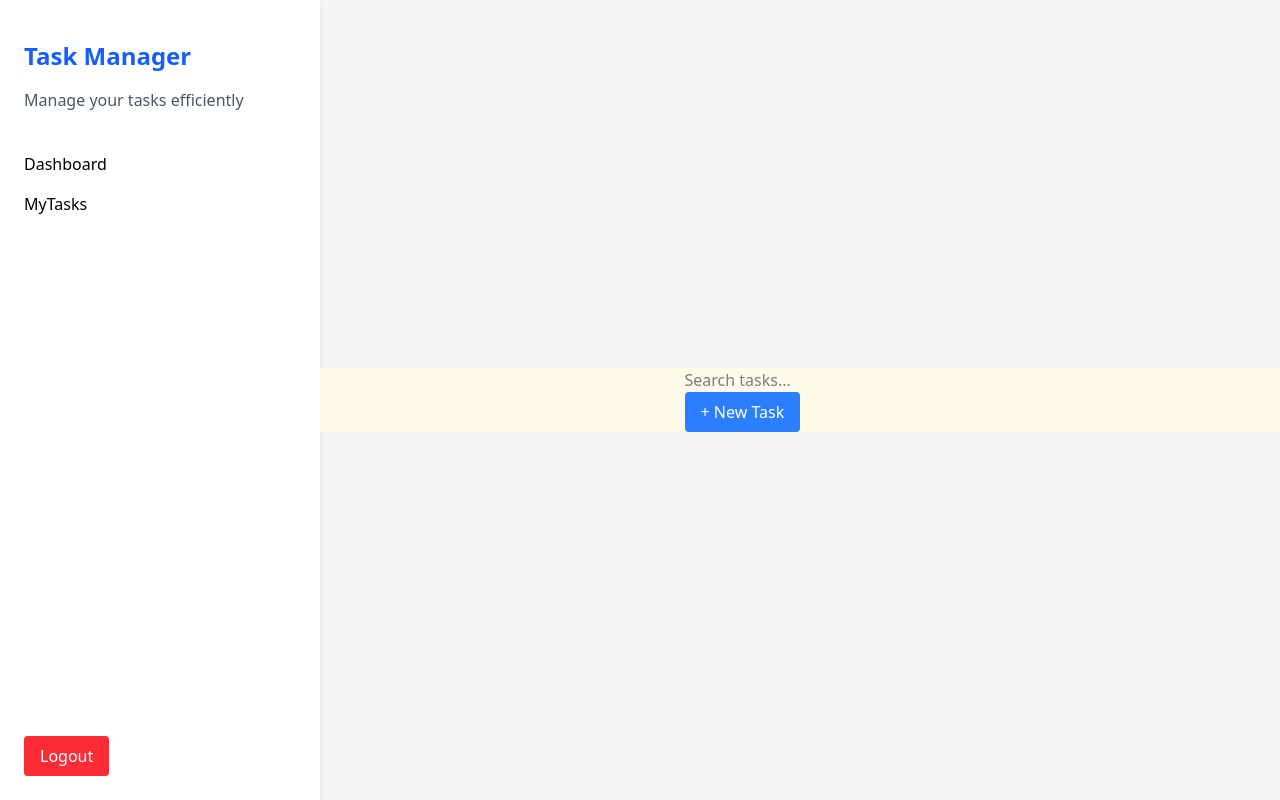
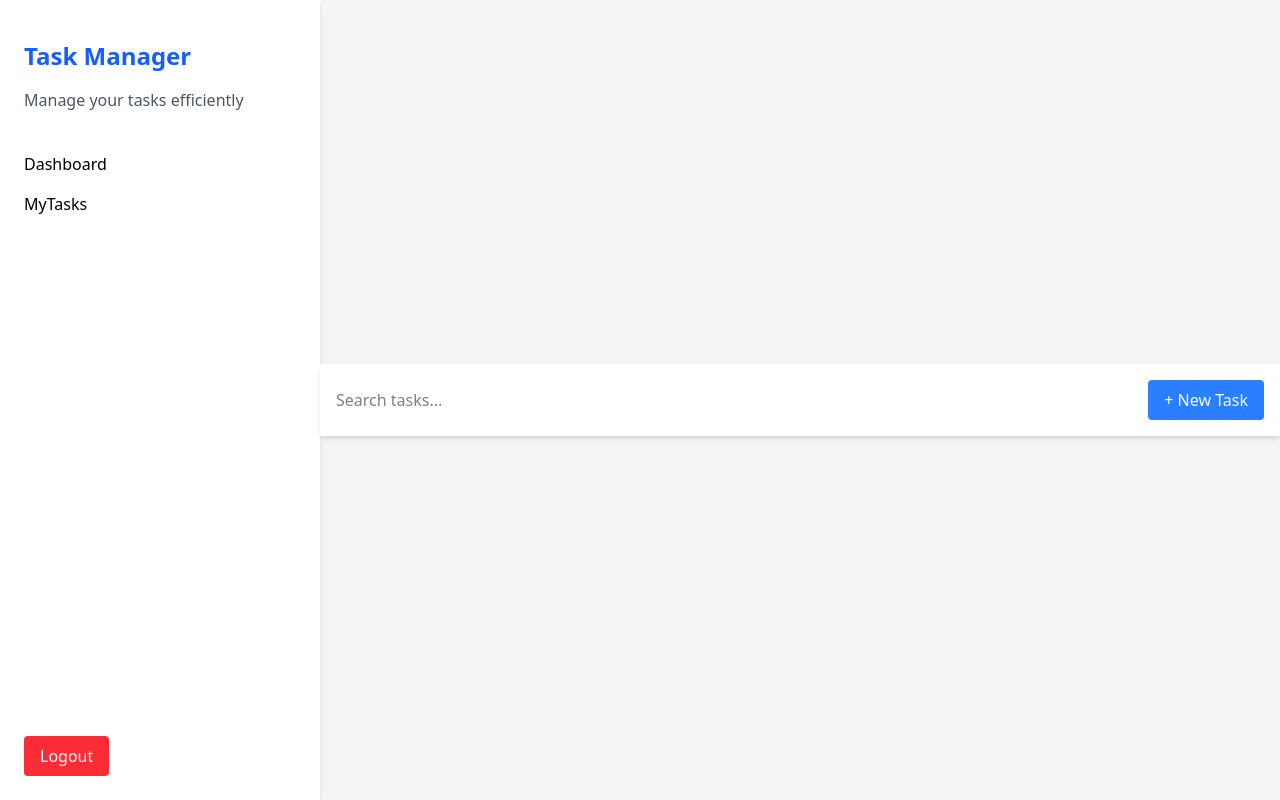
Before and after one commit to Safdari10/task-manager, a Next.js app in the folder frontend/: page /dashboard in a window 1280 px wide. Built offline with nearby package versions, Linux system fonts and the light colour scheme.

Commit message:
Improves top bar layout with enhanced styling
Updates the top bar to use a flex layout and modern styling,
improving visual appeal and aligning search and action elements
for a cleaner, more user-friendly interface.

```diff
--- a/frontend/src/app/dashboard/components/TopBar.tsx
+++ b/frontend/src/app/dashboard/components/TopBar.tsx
@@ -2,10 +2,8 @@ import React from "react";
 
 const TopBar = () => {
   return (
-    <div>
-      <div>
-        <input type="text" placeholder="Search tasks..." />
-      </div>
+    <div className="flex items-center justify-between w-full p-4 bg-white shadow-md">
+      <input type="text" placeholder="Search tasks..." />
       <div>
         <button className="bg-blue-500 text-white py-2 px-4 rounded">+ New Task</button>
       </div>
```
